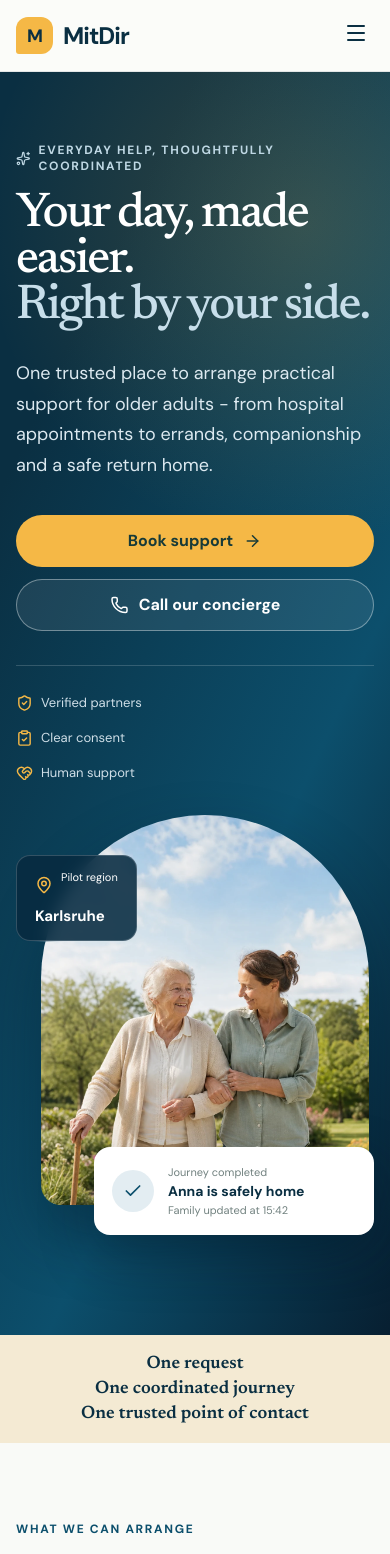
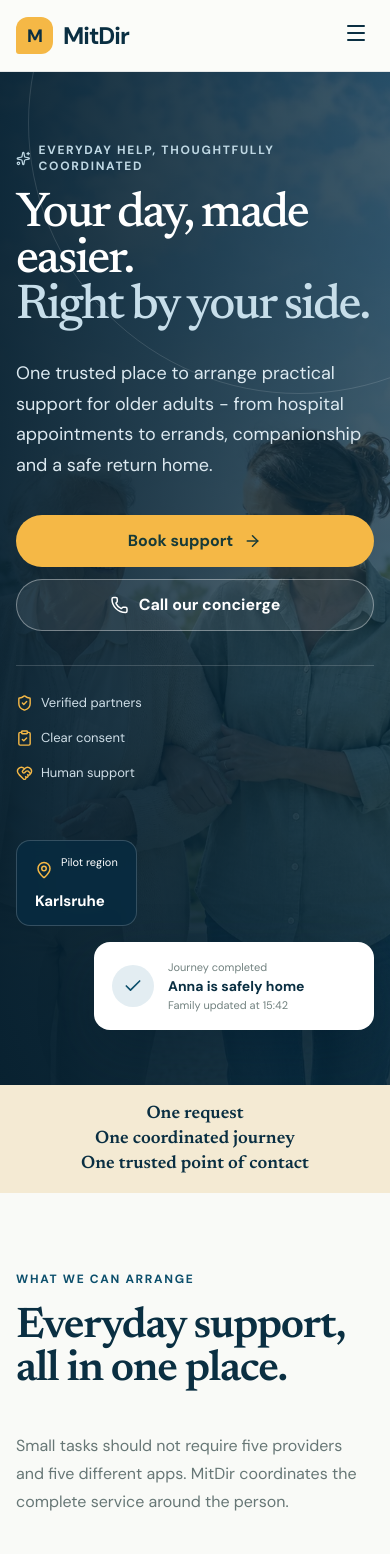
Before and after one commit to CGSupportDesk/mitdir, a React (Vite) app: page / in a window 390 px wide. Shown: the top 1554 px of the page. Built offline with nearby package versions, Linux system fonts and the light colour scheme; no server answers.

Commit message:
Make hero image full bleed

```diff
--- a/src/pages/Landing.tsx
+++ b/src/pages/Landing.tsx
@@ -33,6 +33,7 @@ export default function Landing() {
       <Header />
       <main>
         <section className="hero">
+          <div className="hero__background" role="img" aria-label="A caregiver supporting an older woman as they walk together outdoors" />
           <div className="hero__wash" />
           <div className="container hero__inner">
             <div className="hero__copy reveal">
@@ -50,7 +51,6 @@ export default function Landing() {
               </div>
             </div>
             <div className="hero__visual">
-              <div className="hero__image-wrap"><img src="/images/hero-sky.webp" alt="A caregiver supporting an older woman as they walk together outdoors" /></div>
               <div className="journey-card">
                 <div className="journey-card__icon"><Check /></div>
                 <div><span>Journey completed</span><strong>Anna is safely home</strong><small>Family updated at 15:42</small></div>
--- a/src/styles.css
+++ b/src/styles.css
@@ -51,8 +51,9 @@ h1, h2, h3, p { margin-top: 0; }
 .menu-button { display: none; border: 0; background: transparent; color: var(--green); }
 
 .hero { min-height: 720px; background: var(--green); position: relative; overflow: hidden; color: white; }
-.hero__wash { position: absolute; inset: 0; background: radial-gradient(circle at 78% 12%, rgba(245,184,70,.18), transparent 28%), linear-gradient(115deg, #0a2f42 20%, #0c4f6c 65%, #071f31); }
-.hero::before { content: ''; width: 540px; height: 540px; position: absolute; border: 1px solid rgba(255,255,255,.1); border-radius: 50%; right: -180px; top: -220px; }
+.hero__background { position:absolute; inset:0; background:url('/images/hero-sky.webp') center 43% / cover no-repeat; transform:scale(1.002); }
+.hero__wash { position: absolute; inset: 0; background:linear-gradient(90deg,rgba(5,31,47,.97) 0%,rgba(7,42,62,.91) 32%,rgba(8,48,68,.66) 53%,rgba(8,42,58,.22) 75%,rgba(4,27,39,.12) 100%),linear-gradient(0deg,rgba(4,29,43,.58) 0%,transparent 38%); }
+.hero::before { content: ''; z-index:1; width: 540px; height: 540px; position: absolute; border: 1px solid rgba(255,255,255,.13); border-radius: 50%; right: -180px; top: -220px; }
 .hero__inner { position: relative; z-index: 2; display: grid; grid-template-columns: 1.05fr .95fr; align-items: center; min-height: 720px; gap: 70px; padding: 65px 0; }
 .hero h1 { font: 500 clamp(60px, 6.2vw, 88px)/.94 var(--serif); letter-spacing: -.045em; margin-bottom: 28px; }
 .hero h1 em { color: #c7deea; font-style: italic; }
@@ -61,9 +62,7 @@ h1, h2, h3, p { margin-top: 0; }
 .hero__trust { display: flex; flex-wrap: wrap; gap: 24px; padding-top: 25px; border-top: 1px solid rgba(255,255,255,.17); color: #cfdee7; font-size: 13px; }
 .hero__trust span { display: flex; align-items: center; gap: 8px; }
 .hero__trust svg { width: 17px; color: var(--gold); }
-.hero__visual { position: relative; padding: 0 30px 52px 0; }
-.hero__image-wrap { border-radius: 230px 230px 28px 28px; overflow: hidden; height: 530px; box-shadow: 0 30px 60px rgba(4,27,42,.38); }
-.hero__image-wrap img { width: 100%; height: 100%; object-fit: cover; object-position: center; filter: saturate(.96) contrast(.98); }
+.hero__visual { position: relative; min-height:530px; padding: 0 30px 52px 0; }
 .journey-card { position: absolute; right: -35px; bottom: 15px; width: 315px; display: flex; align-items: center; gap: 14px; padding: 18px; border-radius: 16px; background: white; color: var(--ink); box-shadow: 0 20px 55px rgba(4,27,42,.3); }
 .journey-card__icon { display: grid; place-items: center; flex: 0 0 42px; height: 42px; border-radius: 50%; background: #e3edf2; color: #0c4f6c; }
 .journey-card__icon svg { width: 20px; }
@@ -295,7 +294,7 @@ h1, h2, h3, p { margin-top: 0; }
 
 @media (max-width: 1000px) {
   .nav { gap:16px; }.nav__phone { display:none; }
-  .hero__inner { grid-template-columns:1fr 380px; gap:30px; }.hero h1 { font-size:62px; }.hero__image-wrap { height:480px; }.journey-card { right:0; }
+  .hero__inner { grid-template-columns:1fr 380px; gap:30px; }.hero h1 { font-size:62px; }.hero__visual{min-height:480px}.journey-card { right:0; }
   .services__grid { grid-template-columns:1fr 1fr; }.service-card { min-height:315px; }
   .human-section__grid { gap:60px; }.photo-stack__note { right:-15px; }
   .booking-layout { grid-template-columns:310px 1fr; }.booking-aside { padding:45px 30px; }.booking-card { padding:40px; }
@@ -307,7 +306,7 @@ h1, h2, h3, p { margin-top: 0; }
   .site-header { height:72px; }.menu-button { display:block; }
   .nav { display:none; position:absolute; left:16px; right:16px; top:68px; padding:22px; border-radius:16px; background:white; box-shadow:0 18px 45px rgba(10,47,66,.2); flex-direction:column; align-items:stretch; }
   .nav--open { display:flex; }.nav__phone { display:flex; }.nav .button { text-align:center; }
-  .hero { min-height:auto; }.hero__inner { grid-template-columns:1fr; padding:70px 0 85px; }.hero h1 { font-size:56px; }.hero__visual { padding:0 5px 45px 25px; }.hero__image-wrap { height:440px; }.hero__location { left:0; }.journey-card { width:280px; }
+  .hero { min-height:auto; }.hero__background{background-position:58% center}.hero__wash{background:linear-gradient(90deg,rgba(5,31,47,.94),rgba(7,42,62,.74)),linear-gradient(0deg,rgba(4,29,43,.62),transparent 45%)}.hero__inner { grid-template-columns:1fr; padding:70px 0 55px; }.hero h1 { font-size:56px; }.hero__visual { min-height:180px;padding:0 5px 0 25px; }.hero__location { left:0;top:20px }.journey-card { width:280px;bottom:0 }
   .trust-strip__inner { flex-direction:column; gap:7px; padding:20px; }.trust-strip__inner span { display:none; }
   .section-heading--split, .human-section__grid, .safety__grid, .faq__grid, .testimonial__inner { grid-template-columns:1fr; gap:40px; }.section-heading--split { margin-bottom:35px; }.section-heading h2, .human-section h2, .faq h2, .safety h2, .final-cta h2 { font-size:43px; }
   .services__grid { grid-template-columns:1fr; }.post-discharge { grid-template-columns:auto 1fr; }.post-discharge .button { grid-column:1 / -1; }
@@ -324,7 +323,7 @@ h1, h2, h3, p { margin-top: 0; }
 }
 
 @media (max-width: 480px) {
-  .hero h1 { font-size:49px; }.hero__actions { flex-direction:column; }.hero__actions .button { width:100%; }.hero__trust { display:grid; gap:11px; }.hero__image-wrap { height:390px; }.hero__location { top:40px; }.journey-card { right:0; }
+  .hero h1 { font-size:49px; }.hero__actions { flex-direction:column; }.hero__actions .button { width:100%; }.hero__trust { display:grid; gap:11px; }.hero__visual{min-height:215px}.hero__location { top:25px; }.journey-card { right:0; }
   .services__grid { gap:12px; }.post-discharge { grid-template-columns:1fr; }.post-discharge__icon { width:52px; height:52px; }
   .photo-stack__main { height:420px; }.photo-stack__note { left:15px; right:15px; }.steps { grid-template-columns:1fr; }
   .footer__grid { grid-template-columns:1fr; }.field-grid, .summary-card { grid-template-columns:1fr; }.booking-card { padding-inline:18px; }
```
